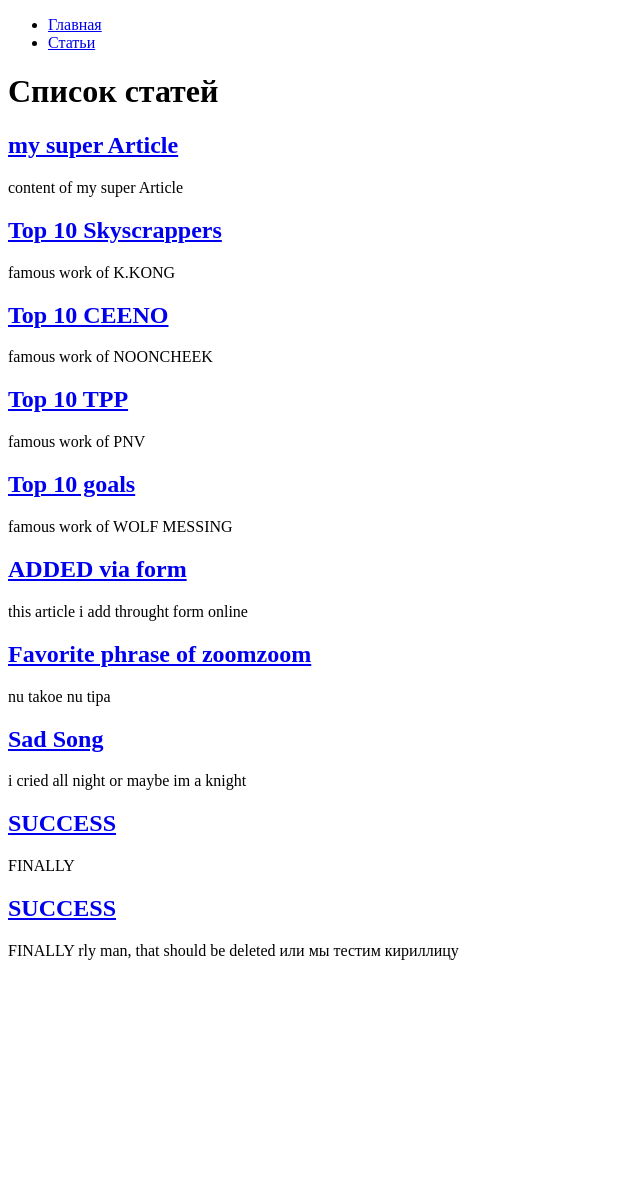
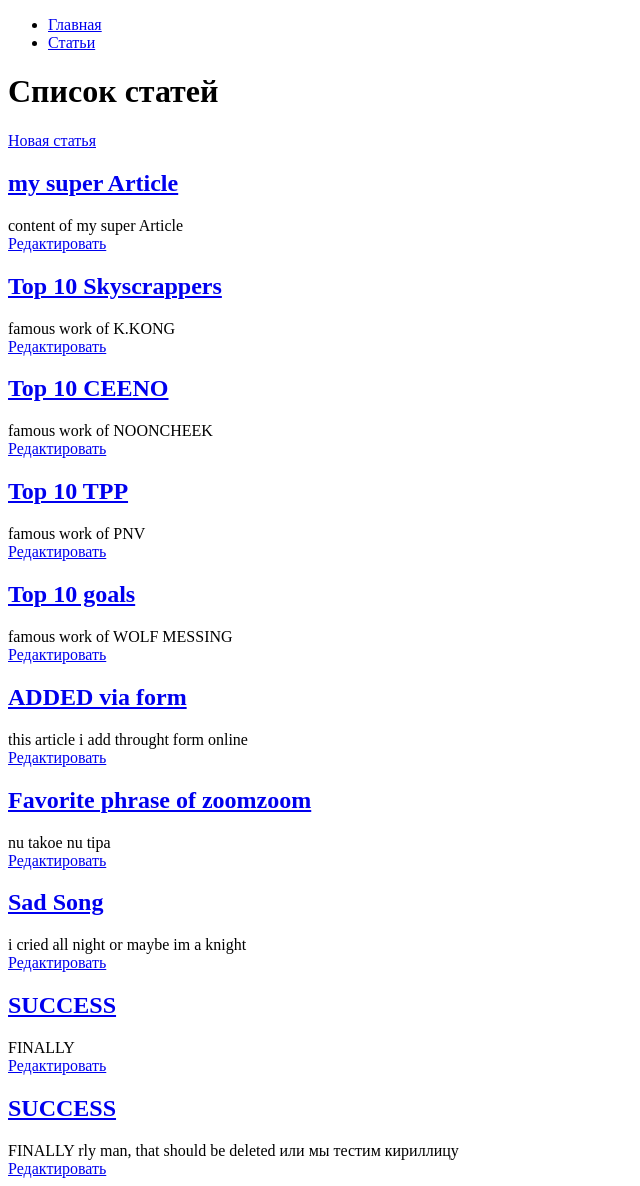
Before and after one commit to Nazarinh0/hexlet-django-blog, a Django app: page /article/ in a window 1280 px wide. Shown: the whole page, without its empty margins (0-640 px from the left). Before the commit the page ends 960 px from the top, so only its background shows below. Run offline with Django 4.2, Linux system fonts and the light colour scheme; data comes from the database, SQL or seed files in the repository.

Commit message:
small fix in article/index.html

```diff
--- a/hexlet_django_blog/article/templates/article/index.html
+++ b/hexlet_django_blog/article/templates/article/index.html
@@ -4,14 +4,16 @@
     {% if messages %}
         <ul class="messages">
             {% for message in messages %}
-                <li{% if message.tags %} class="{{ message.tags }}"{% endif %}>{{ message }}</li>
+                <li>{% if message.tags %} class="{{ message.tags }}"{% endif %}>{{ message }}</li>
             {% endfor %}
         </ul>
     {% endif %}
     <h1>Список статей</h1>
+    <a href="{% url 'article_create' %}"> Новая статья</a>
     {% for article in articles %}
         <h2><a href="{% url 'article' id=article.id %}"> {{ article.name }}</a></h2>
         <div>{{ article.body|slice:":200" }}</div>
+        <a href="{% url 'article_update' id=article.id %}">Редактировать</a>
     {% endfor %}
 
 {% endblock %}
```
